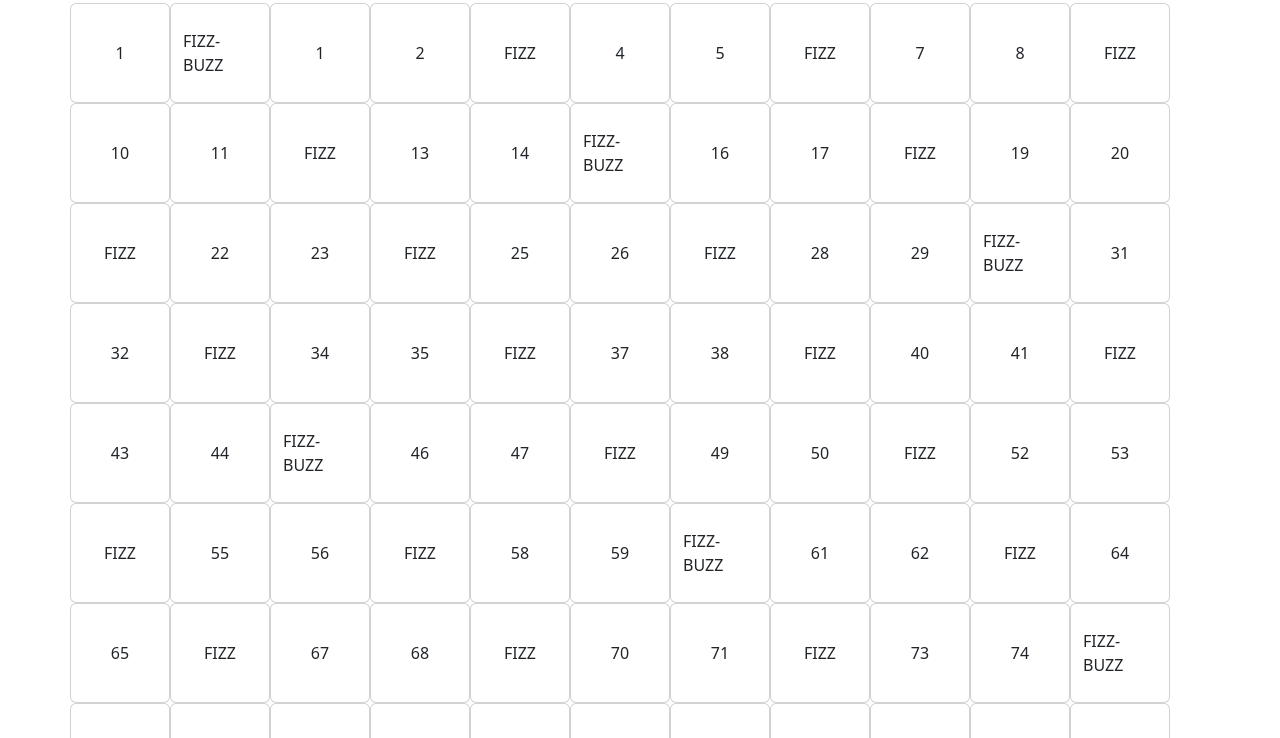
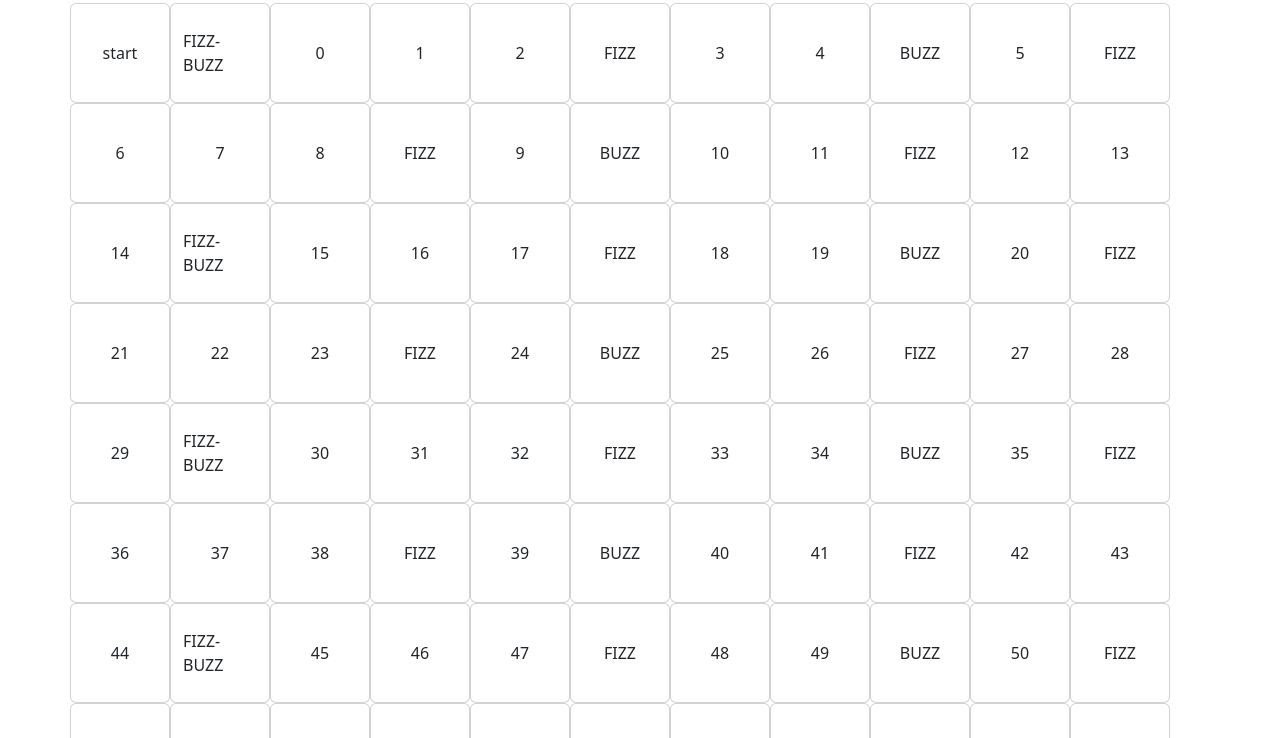
Before and after one commit to tpaglia493/js-fizzbuzz, a plain HTML site: page index.html in a window 1280 px wide. Shown: the part 53-791 px from the top of the page. Drawn offline with nearby package versions, Linux system fonts and the light colour scheme.

Commit message:
better but need debugging

```diff
--- a/index.html
+++ b/index.html
@@ -22,7 +22,7 @@
 
             <!--BOX TO BE REPEATED WITH JAVASCRIPT (main.js)-->
             <div class="col-1 card" style="height:100px; width:100px">
-                <p class="m-auto">1</p>
+                <p class="m-auto">start</p>
             </div>
         </div>
     </div>
--- a/js/main.js
+++ b/js/main.js
@@ -1,24 +1,42 @@
-let numberInsideTheBox;
-
-for (i = 0; i <= 100; i++) {
-
-    numberInsideTheBox = i;
-
-    if (numberInsideTheBox % 3 == 0) {
-
-        if (numberInsideTheBox % 5 == 0) {
-            numberInsideTheBox = "FIZZ-BUZZ"
-        }else { numberInsideTheBox = "FIZZ"
-     }
-
-    }else if (numberInsideTheBox % 5 == 0) {
-         numberInsideTheBox == "BUZZ" }
 
 
+for (let i = 0; i <= 100; i++) {
+
+
+
+    if (i % 3 == 0) {
+
+        if (i % 5 == 0) {
+            //""
+            //HTML MODIFIER
+            document.getElementById("container-of-boxes").innerHTML += `
+            <div class="col-1 card" style="height:100px; width:100px">
+                <p class="m-auto">FIZZ-BUZZ</p>
+            </div>`
+        } else {
+            //"FIZZ"
+            //HTML MODIFIER
+            document.getElementById("container-of-boxes").innerHTML += `
+            <div class="col-1 card" style="height:100px; width:100px">
+                <p class="m-auto">FIZZ</p>
+            </div>`
+
+        }
+
+    } else if (i % 5 == 0) {
+        //"BUZZ"
+        //HTML MODIFIER
+        document.getElementById("container-of-boxes").innerHTML += `
+    <div class="col-1 card" style="height:100px; width:100px">
+        <p class="m-auto">BUZZ</p>
+    </div>`
+    }
+
+//TO FIX : IT MUST NOT PRINT ì WHEN FIZZ, BUZZ OR FIZZBUZZ
 
     //HTML MODIFIER
     document.getElementById("container-of-boxes").innerHTML += `
     <div class="col-1 card" style="height:100px; width:100px">
-        <p class="m-auto">${numberInsideTheBox}</p>
+        <p class="m-auto">${i}</p>
     </div>`
 }
```
